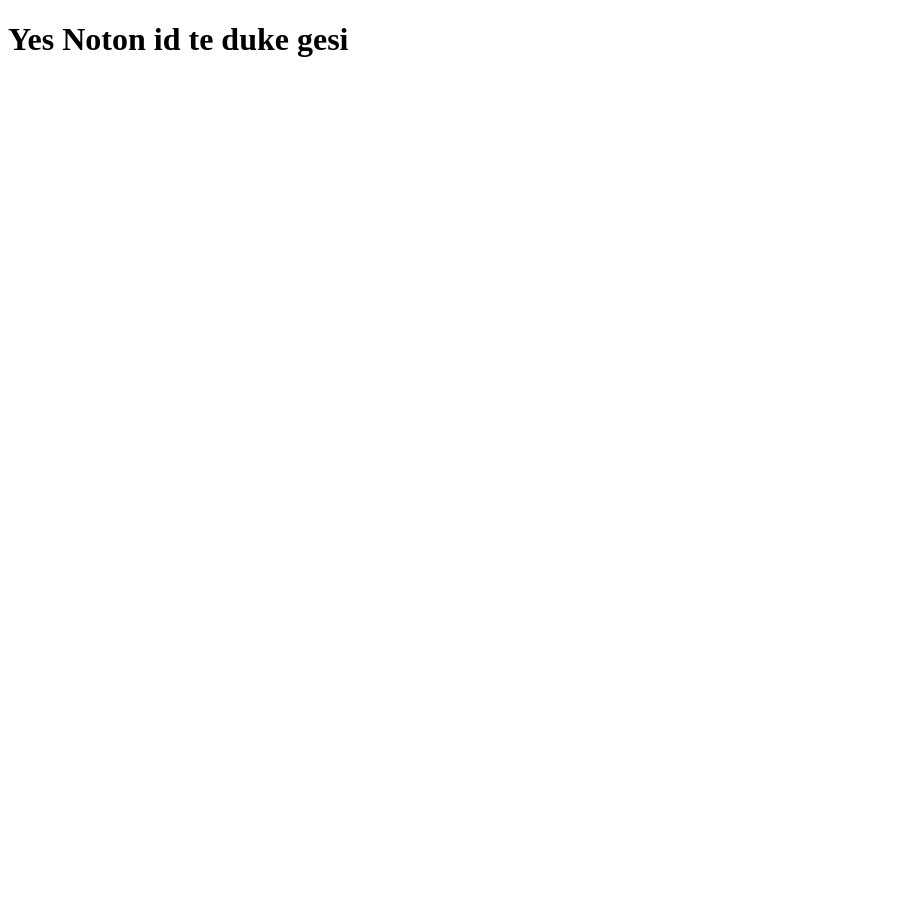
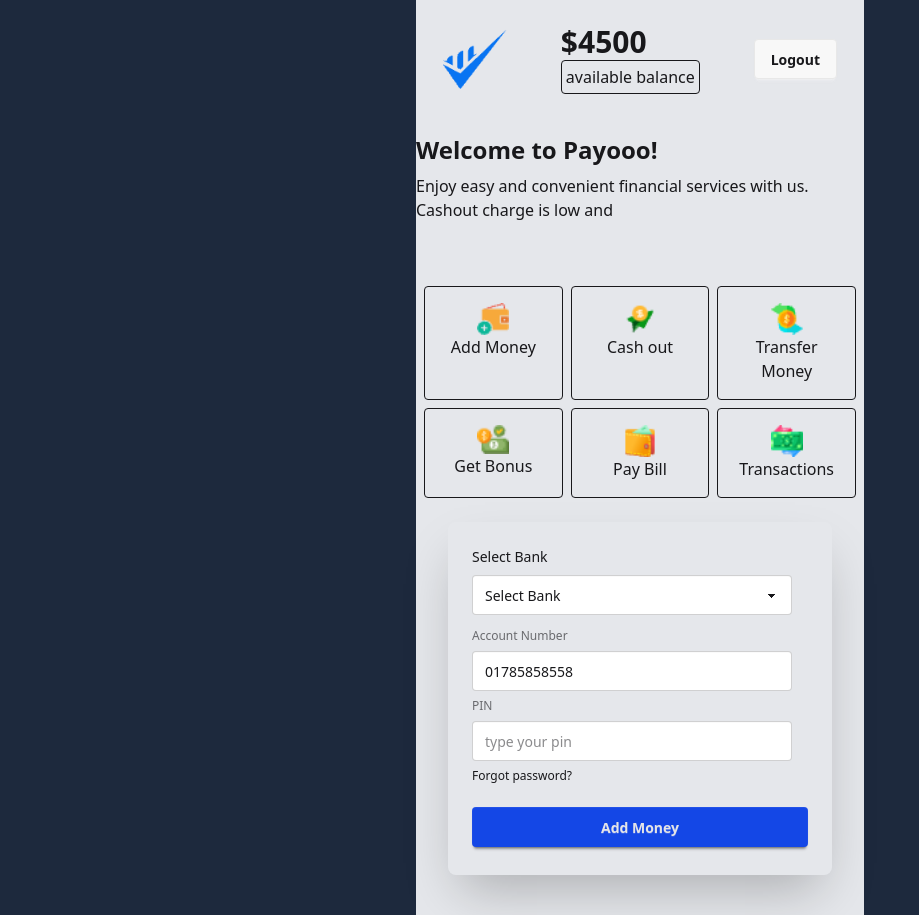
Before and after one commit to ahasanshaker/mfs-website, a plain HTML site: page main.html in a window 1280 px wide. Shown: the whole page, without its empty margins (0-919 px from the left). Before the commit the page ends 800 px from the top, so only its background shows below. Drawn offline with nearby package versions, Linux system fonts and the light colour scheme.

Commit message:
updated main page

```diff
--- a/main.html
+++ b/main.html
@@ -3,9 +3,88 @@
 <head>
     <meta charset="UTF-8">
     <meta name="viewport" content="width=device-width, initial-scale=1.0">
-    <title>Document</title>
+    <title>Main</title>
+    <link href="https://cdn.jsdelivr.net/npm/daisyui@5" rel="stylesheet" type="text/css" />
+<script src="https://cdn.jsdelivr.net/npm/@tailwindcss/browser@4"></script>
 </head>
-<body>
-    <h1>Yes Noton id te duke gesi</h1>
+<body class="bg-slate-800">
+    <section  class="max-w-md min-h-screen mx-auto py-6 bg-gray-200">
+         <header>
+            <!-- Nav Section -->
+            <nav class="flex justify-around items-center">
+                <img class="w-16" src="assets/Group.png" alt="">
+                <div>
+                    <h1 class="text-3xl font-bold"> $4500</h1>
+                    <p class="border rounded p-1">available balance</p>
+                </div>
+                <button class="btn">Logout</button>
+            </nav>
+            <section class="mt-10">
+                <h1 class="text-2xl font-bold mb-2">Welcome to Payooo!</h1>
+                <p>Enjoy easy and convenient financial services with us. Cashout charge is low and </p>
+                <!-- Box Container -->
+                <div class="box-container grid grid-cols-3 mt-14 gap-2 p-2">
+                    <!-- Box-1 -->
+                    <div class="box cursor-pointer border p-4 text-center rounded">
+                        <img class="w-8 mx-auto" src="assets/wallet1.png" alt="">
+                        <h3>Add Money</h3>
+                    </div>
+                    <!-- box-2 -->
+                    <div class="box cursor-pointer border p-4 text-center rounded">
+                        <img class="w-8 mx-auto" src="assets/send1.png" alt="">
+                        <h3>Cash out</h3>
+                    </div>
+                    <!-- Box-3 -->
+                    <div class="box cursor-pointer border p-4 text-center rounded">
+                        <img class="w-8 mx-auto" src="assets/money1.png" alt="">
+                        <h3>Transfer Money</h3>
+                    </div>
+                    <!-- Box-4 -->
+                    <div class="box cursor-pointer border p-4 text-center rounded">
+                        <img class="w-8 mx-auto" src="assets/bonus1.png" alt="">
+                        <h3>Get Bonus</h3>
+                    </div>
+                    <!-- Box-5 -->
+                    <div class="box cursor-pointer border p-4 text-center rounded">
+                        <img class="w-8 mx-auto" src="assets/purse1.png" alt="">
+                        <h3>Pay Bill</h3>
+                    </div>
+                    <!-- Box-6 -->
+                    <div class="box cursor-pointer border p-4 text-center rounded">
+                        <img class="w-8 mx-auto" src="assets/transaction1.png" alt="">
+                        <h3>Transactions</h3>
+                    </div>
+
+                </div>
+                <!-- Add Money Section -->
+                 <section>
+                    <div class="">
+                        <div class="hero-content flex-col lg:flex-row-reverse">
+
+                          <div class="card  w-full max-w-sm shrink-0 shadow-2xl">
+                            <div class="card-body">
+                                <legend>Select Bank</legend>
+                                <select class="select">
+                                    <option disabled selected>Select Bank</option>
+                                    <option value="bkash">Bkash</option>
+                                    <option value="nagad">Nagad</option>
+                                    <option value="rokcet">Rocket</option>
+                                  </select>
+                                  <fieldset class="fieldset">
+                                    <label  class="fieldset-label">Account Number</label>
+                                    <input value="01785858558" id="account-number" type="number" class="input" placeholder="type your  number" required />
+                                    <label class="fieldset-label">PIN</label>
+                                    <input id="pin-number" type="text" class="input" placeholder="type your pin" required />
+                                    <div><a class="link link-hover">Forgot password?</a></div>
+                                    <button id="login-btn" class="btn border-none btn-neutral bg-blue-700 mt-4">Add Money</button>
+                                  </fieldset>
+                            </div>
+                          </div>
+                        </div>
+                      </div>
+                 </section>
+            </section>
+         </header>
+    </section>
 </body>
 </html>
```
